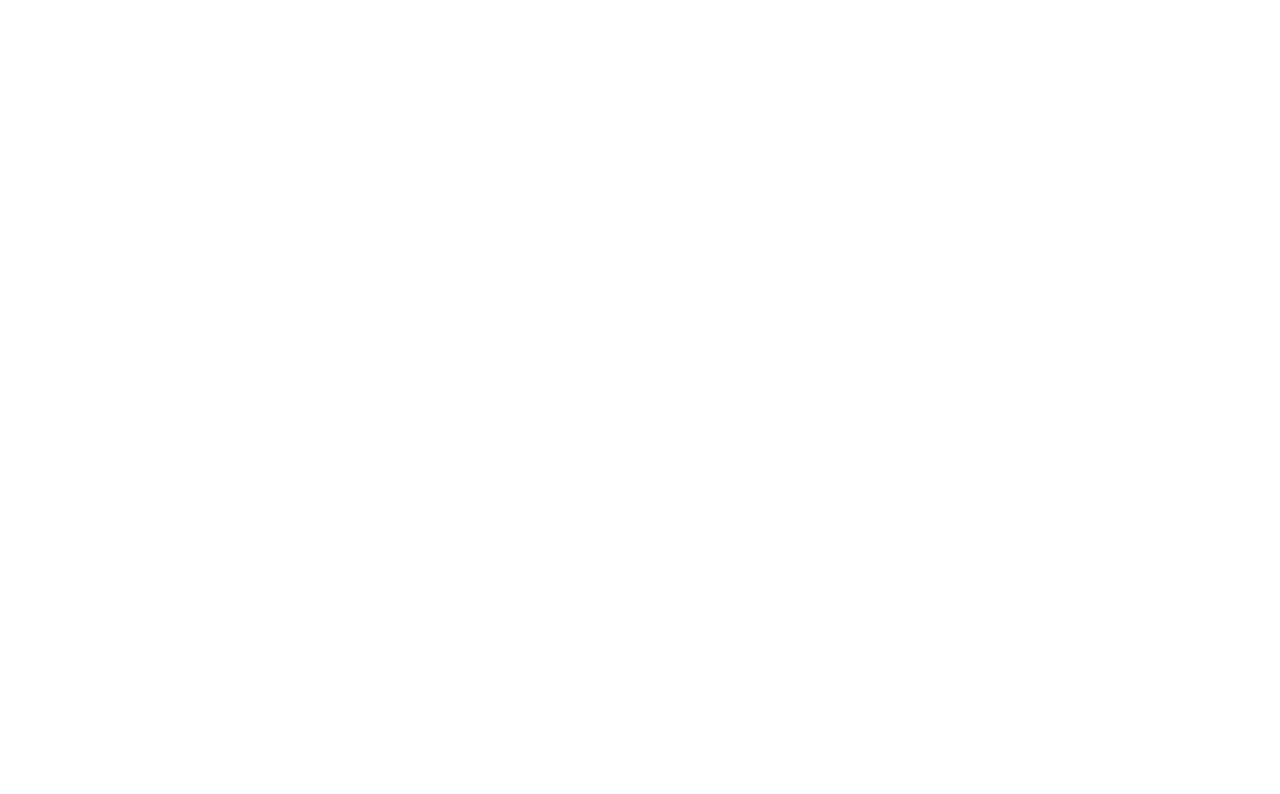
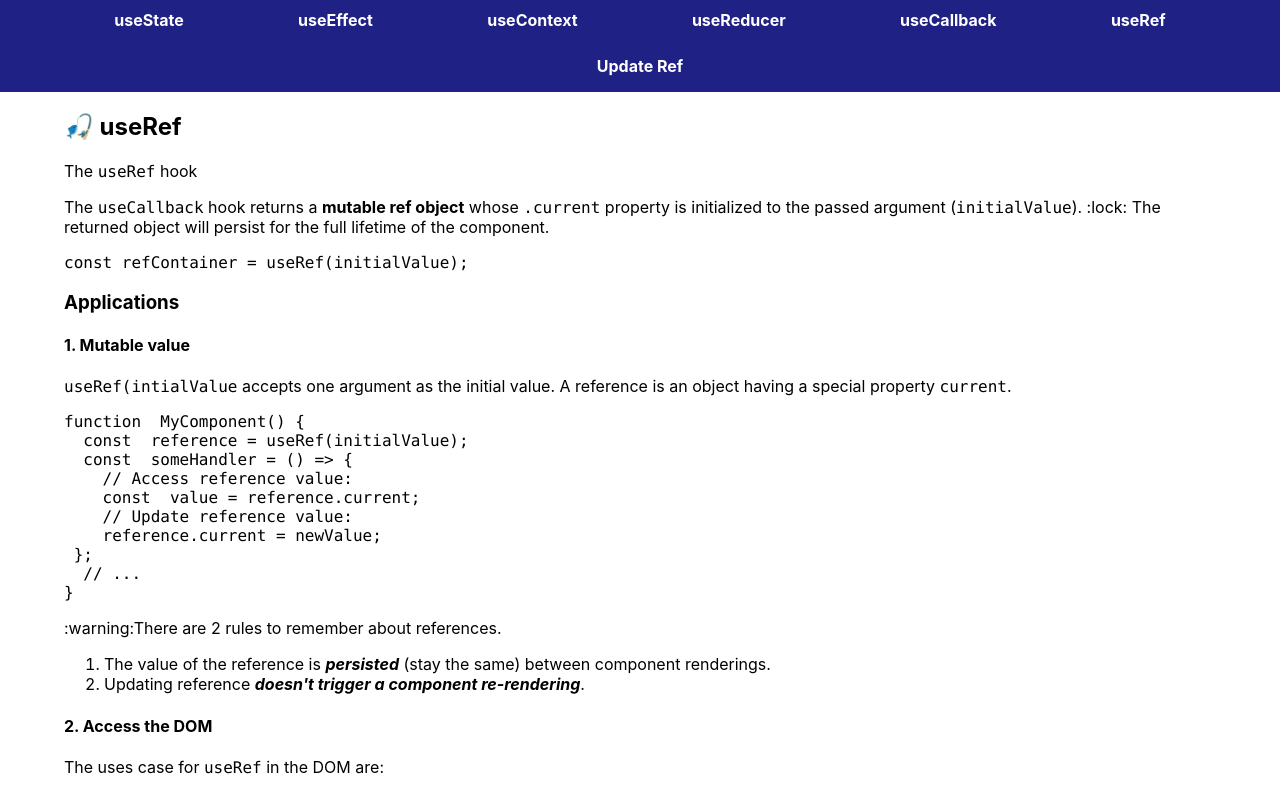
Before and after one commit to RicardoSerrano19/react-hooks-api, a React (Vite) app: page /ref in a window 1280 px wide. Before the commit this address had no page. Shown: the top 794 px of the page. Built offline with nearby package versions, Linux system fonts and the light colour scheme.

Commit message:
feat: Add useRef menu

```diff
--- a/src/App.jsx
+++ b/src/App.jsx
@@ -5,6 +5,7 @@
 import MenuContext from './exercise/MenuContext'
 import MenuReducer from './exercise/MenuReducer'
 import MenuCallback from './exercise/MenuCallback'
+import MenuRef from './exercise/MenuRef'
 import StateString from './exercise/useState/stateString'
 import StateBoolean from './exercise/useState/stateBoolean'
 import StateObject from './exercise/useState/stateObject'
@@ -20,6 +21,7 @@
 import ReducerCounter from './exercise/useReducer/reducerCounter'
 import ReducerFetch from './exercise/useReducer/reducerFetch'
 import CallbackApp from './exercise/useCallback/callbackApp'
+import RefUpdate from './exercise/useRef/refUpdate'
 
 import './App.css'
 
@@ -54,6 +56,9 @@
                     <Route path='callback' element={<MenuCallback />}>
                         <Route path='callbackApp' element={<CallbackApp />}/>
                     </Route>
+                    <Route path='ref' element={<MenuRef />}>
+                        <Route path='refUpdate' element={<RefUpdate />}/>
+                    </Route>
                 </Route>
             </Routes>
         </BrowserRouter>
--- a/src/exercise/Menu.jsx
+++ b/src/exercise/Menu.jsx
@@ -11,6 +11,7 @@
             <Link to='context'>useContext</Link>
             <Link to='reducer'>useReducer</Link>
             <Link to='callback'>useCallback</Link>
+            <Link to='ref'>useRef</Link>
         </div>
         <Outlet />
         </>
--- /dev/null
+++ b/src/exercise/MenuRef.jsx
@@ -0,0 +1,33 @@
+
+import {Link, Outlet} from 'react-router-dom'
+import ReactMarkdown from 'react-markdown'
+import {useEffect, useState} from 'react'
+import { useReadFile } from '../hooks/useReadFile'
+import '../App.css'
+
+const NavBar = () => {
+    return (
+        <>
+        <div className='navbar'>
+            <Link to='refUpdate'>Update Ref</Link>
+        </div>
+        <Outlet />
+        </>
+    )
+}
+
+
+const MenuRef = () => {
+    const markdown = useReadFile('REF.md')
+
+    return(
+        <>
+            <NavBar />
+            <div className='center'>
+                <ReactMarkdown className='w-90' children={markdown}/>
+            </div>
+        </>
+    )
+}
+
+export default MenuRef;
```
